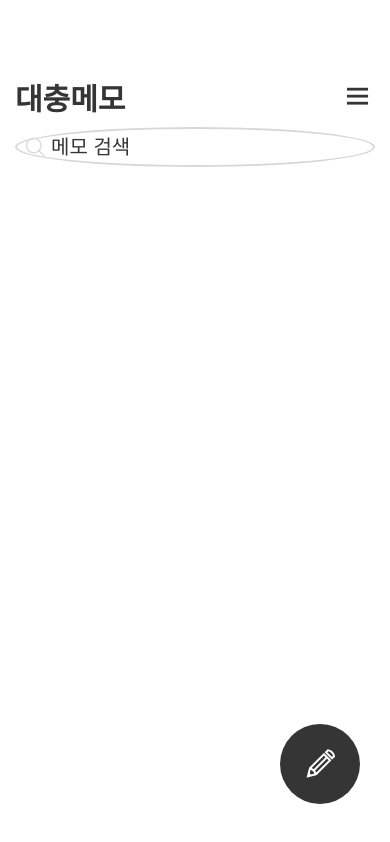
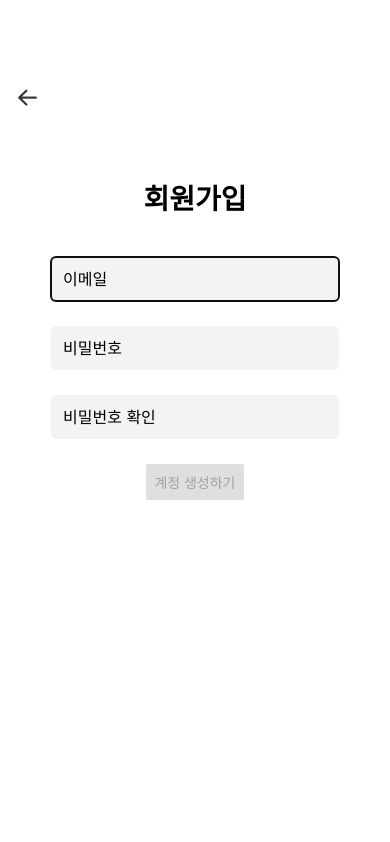
Before and after one commit to she0108/DaechoongMemo, a React Native app: screen /SignupScreen in a window 390 px wide. Before the commit this address had no page. Built offline with nearby package versions, Linux system fonts and the light colour scheme.

Commit message:
:sparkles: Firebase Auth 회원가입/로그인/로그아웃 기능 구현

```diff
--- a/App.js
+++ b/App.js
@@ -9,6 +9,8 @@ import PINScreen1 from './screens/PINScreens/PINScreen1';
 import PINScreen2 from './screens/PINScreens/PINScreen2';
 import PINScreen3 from './screens/PINScreens/PINScreen3';
 import PINScreen4 from './screens/PINScreens/PINScreen4';
+import LoginScreen from './screens/LoginScreen';
+import SignupScreen from './screens/SignupScreen';
 
 const Stack = createNativeStackNavigator();
 
@@ -26,6 +28,8 @@ export default function App() {
         <Stack.Screen name="PINScreen2" component={PINScreen2} />
         <Stack.Screen name="PINScreen3" component={PINScreen3} />
         <Stack.Screen name="PINScreen4" component={PINScreen4} />
+        <Stack.Screen name="LoginScreen" component={LoginScreen} />
+        <Stack.Screen name="SignupScreen" component={SignupScreen} />
       </Stack.Navigator>
     </NavigationContainer>
   );
--- a/color.js
+++ b/color.js
@@ -1,10 +1,10 @@
 export const color = {
     white: '#FFFFFF',
-    lightgrey: '#F1F1F1',
+    lightgrey: '#F2F3F4',
     grey: '#D7D7D7',
     darkgrey: '#8D8D8D',
     black: '#353535',
     red: '#EF5F5F',
-    blue: '#5F8FEF',
+    blue: '#007AFF',
     none: 'rgba(0, 0, 0, 0)'
 }
--- /dev/null
+++ b/components/Login/MainTextButton.js
@@ -0,0 +1,23 @@
+import styled from 'styled-components/native';
+import { color } from '../../color';
+
+const MainTextButton = ({text, onPress}) => {
+
+    return (
+        <Container onPress={onPress}>
+            <InnerText>{text}</InnerText>
+        </Container>
+    )
+}
+
+export default MainTextButton;
+
+//styled
+const Container = styled.TouchableOpacity`
+    margin: 10px;
+`;
+
+const InnerText = styled.Text`
+    font-size: 20px;
+    color: ${color.blue};
+`;
--- /dev/null
+++ b/components/Login/SubTextButton.js
@@ -0,0 +1,24 @@
+import styled from 'styled-components/native';
+import { color } from '../../color';
+
+const SubTextButton = ({text, onPress}) => {
+
+    return (
+        <Container onPress={onPress}>
+            <InnerText>{text}</InnerText>
+        </Container>
+    )
+}
+
+export default SubTextButton;
+
+//styled
+const Container = styled.TouchableOpacity`
+    margin: 20px;
+`;
+
+const InnerText = styled.Text`
+    font-size: 18px;
+    color: ${color.darkgrey};
+    text-align: center;
+`;
--- a/components/MemoContainer.js
+++ b/components/MemoContainer.js
@@ -74,7 +74,7 @@ const MemoContainer = ({ k, memoList, setMemoList }) => {
 
 const Container = styled.TouchableOpacity`
   background-color: ${color.lightgrey};
-  border-radius: 7px;
+  border-radius: 7%;
   margin-bottom: 10px;
   padding: 12px;
 `;
--- a/components/MenuLine.js
+++ b/components/MenuLine.js
@@ -10,7 +10,7 @@ import { color } from '../color';
 const MenuLine = ({ icon, text }) => {
   const navigation = useNavigation();
   const nav = {
-    계정: () => console.log('메뉴 - 계정'),
+    계정: () => navigation.navigate('AccountScreen'),
     백업: () => console.log('메뉴 - 백업'),
     비밀번호: async () => {
       const PIN = await AsyncStorage.getItem('@PIN');
--- a/firebaseConfig.js
+++ b/firebaseConfig.js
@@ -22,5 +22,7 @@ const firebaseConfig = {
 // Initialize Firebase
 const app = initializeApp(firebaseConfig);
 const auth = getAuth(app);
+const database = getDatabase(app);
 const analytics = getAnalytics(app);
-const database = getDatabase(app);
+
+export { auth, database, analytics };
--- /dev/null
+++ b/screens/LoginScreen.js
@@ -0,0 +1,117 @@
+import styled from 'styled-components/native';
+import { AntDesign } from '@expo/vector-icons';
+import { color } from '../color';
+import { useState } from 'react';
+import { auth } from '../firebaseConfig';
+import { signInWithEmailAndPassword } from "firebase/auth";
+import MainTextButton from '../components/Login/MainTextButton';
+import SubTextButton from '../components/Login/SubTextButton';
+
+
+const LoginScreen = ({navigation}) => {
+  const [email, setEmail] = useState("");
+  const [password, setPassword] = useState("");
+
+  const onChangeEmail = (event) => setEmail(event);
+  const onChangePassword = (event) => setPassword(event);
+
+    const login = () => {
+      signInWithEmailAndPassword(auth, email, password)
+      .then((userCredential) => {
+        // Signed in
+        const user = userCredential.user;
+        // ...
+      })
+      .then(() => {
+        // 메뉴로 돌아가기
+        navigation.pop();
+      })
+      .catch((error) => {
+        const errorCode = error.code;
+        const errorMessage = error.message;
+      });
+    }
+
+    return (
+        <Container>
+            <HeaderBar>
+                <BackButton onPress={() => navigation.pop()}>
+                    <BackIcon name="arrowleft"/>
+                </BackButton>
+            </HeaderBar>
+            <HeaderText>로그인</HeaderText>
+            <LoginInput
+              autoFocus={true}
+              autoComplete="email"
+              autoCapitalize="none"
+              keyboardType="email-address"
+              returnKeyType="done"
+              placeholder="이메일"
+              value={email}
+              onChangeText={onChangeEmail}/>
+            <LoginInput
+              secureTextEntry={true}
+              autoCapitalize="none"
+              returnKeyType="done"
+              placeholder="비밀번호"
+              value={password}
+              onChangeText={onChangePassword}/>
+            <MainTextButton text="로그인" onPress={login}/>
+            <SubButtonContainer>
+              <SubTextButton text="회원가입하기" onPress={() => navigation.navigate("SignupScreen")} />
+              <SubTextButton text="비밀번호 찾기" onPress={() => console.log("비밀번호 찾기")} />
+            </SubButtonContainer>
+        </Container>
+    )
+}
+
+const Container = styled.View`
+  height: 100%;
+  padding-top: 47px;
+  padding-bottom: 34px;
+  padding-horizontal: 15px;
+  background-color: ${color.white};
+  align-items: center;
+`;
+
+const HeaderBar = styled.View`
+  width: 100%;
+  height: 40px;
+  margin-top: 30px;
+  margin-bottom: 30px;
+  flexDirection: row;
+  justify-content: flex-start;
+  align-items: center;
+`;
+
+const BackButton = styled.TouchableOpacity``;
+
+const BackIcon = styled(AntDesign)`
+  font-size: 25px;
+  color: ${color.black};
+`;
+
+const HeaderText = styled.Text`
+  font-size: 28px;
+  font-weight: 700;
+  margin-top: 30px;
+  margin-bottom: 40px;
+`;
+
+const LoginInput = styled.TextInput`
+  font-size: 16px;
+  width: 80%;
+  border-radius: 5px;
+  background-color: ${color.lightgrey};
+  padding: 12px;
+  margin-bottom: 25px;
+`;
+
+const SubButtonContainer = styled.View`
+  width: 100%;
+  display: flex;
+  flex-direction: row;
+  justify-content: center;
+`;
+
+export default LoginScreen;
--- a/screens/MainScreen.js
+++ b/screens/MainScreen.js
@@ -154,7 +154,7 @@ const Header = styled.View`
 
 const HeaderText = styled.Text`
   font-size: 30px;
-  font-weight: 600;
+  font-weight: 900;
   color: ${color.black};
 `;
 
--- a/screens/MenuScreen.js
+++ b/screens/MenuScreen.js
@@ -1,20 +1,47 @@
-import { StatusBar } from 'react-native';
+import { StatusBar, Alert, TouchableOpacity } from 'react-native';
+import { useState, useEffect } from 'react';
+import { useIsFocused } from '@react-navigation/native';
 import styled from 'styled-components/native';
 import { AntDesign } from '@expo/vector-icons';
 import { color } from '../color';
+import { auth } from '../firebaseConfig';
+import { signOut, onAuthStateChanged } from "firebase/auth";
 
 
 const MenuScreen = ({ navigation }) => {
-  //메뉴 - 계정, 테마(default/light/dark), 폰트, 언어, 백업, locked 비밀번호 설정, 날짜 표기
+  const [loggedIn, setLoggedIn] = useState(false);
+  const [email, setEmail] = useState("-");
 
-  //계정
-  //  이메일 | - 로그인하기 / she1018@yonsei.ac.kr 로그아웃
-  //  백업 | 마지막 백업 2023/06/21
+  onAuthStateChanged(auth, (user) => {
+    if (user) {
+      setLoggedIn(true);
+      setEmail(user.email);
+    } else {
+      setLoggedIn(false);
+      setEmail("-");
+    }
+  });
 
-  //화면
-  //  테마 | default/light/dark
-  //  글꼴 |
-  //  시간 표기방식 | 날짜/날짜+시간, 0000/00/00, 0000년00월00일
+
+  const handleLogin = () => navigation.navigate("LoginScreen");
+
+  const handleLogout = () => {
+    Alert.alert('로그아웃', undefined, [
+      {
+        text: '확인',
+        style: 'destructive',
+        onPress: async () => {
+          try {
+            await signOut(auth);
+          } catch (e) {
+            console.error(e);
+          }
+        },
+      },
+      { text: '취소' },
+    ]);
+  }
+
 
   return (
     <Container>
@@ -26,35 +53,51 @@ const MenuScreen = ({ navigation }) => {
       </HeaderBar>
       <MenuSection>
         <MenuName>계정</MenuName>
+        <MenuBox>
         <MenuLine>
-          <MenuTextFirst>이메일</MenuTextFirst>
-          <MenuTextNext>-</MenuTextNext>
-          <MenuTextLast c={color.blue}>로그인</MenuTextLast>
+          <MenuTextMain>이메일</MenuTextMain>
+          <MenuTextSub c={color.darkgrey}>{email}</MenuTextSub>
+          <MenuTextTouchable onPress={loggedIn ? handleLogout : handleLogin}>
+            <MenuTextSub c={loggedIn ? color.red : color.blue}>{loggedIn ? "로그아웃" : "로그인"}</MenuTextSub>
+          </MenuTextTouchable>
         </MenuLine>
         <MenuLine>
-          <MenuTextFirst>이메일</MenuTextFirst>
-          <MenuTextNext>she1018@yonsei.ac.kr</MenuTextNext>
-          <MenuTextLast c={color.red}>로그아웃</MenuTextLast>
+          <MenuTextMain>이메일 변경</MenuTextMain>
+          <MenuTextTouchable>
+            <MenuTextSub c={color.darkgrey}>{">"}</MenuTextSub>
+          </MenuTextTouchable>
         </MenuLine>
         <MenuLine>
-          <MenuTextFirst>백업</MenuTextFirst>
-          <MenuTextLast c={color.darkgrey}>↔ 2023/06/22 19:12</MenuTextLast>
+          <MenuTextMain>비밀번호 재설정</MenuTextMain>
+          <MenuTextTouchable>
+            <MenuTextSub c={color.darkgrey}>{">"}</MenuTextSub>
+          </MenuTextTouchable>
         </MenuLine>
+        <MenuLine>
+          <MenuTextMain>백업</MenuTextMain>
+          <MenuTextTouchable>
+            <MenuTextSub c={color.darkgrey}>↔ 2023/06/22 19:12</MenuTextSub>
+          </MenuTextTouchable>
+        </MenuLine>
+        </MenuBox>
       </MenuSection>
+
       <MenuSection>
         <MenuName>화면</MenuName>
+        <MenuBox>
         <MenuLine>
-          <MenuTextFirst>테마</MenuTextFirst>
-          <MenuTextLast c={color.darkgrey}>밝게</MenuTextLast>
+          <MenuTextMain>테마</MenuTextMain>
+          <MenuTextSub c={color.darkgrey}>밝게</MenuTextSub>
         </MenuLine>
         <MenuLine>
-          <MenuTextFirst>글꼴</MenuTextFirst>
-          <MenuTextLast c={color.darkgrey}>기본</MenuTextLast>
+          <MenuTextMain>글꼴</MenuTextMain>
+          <MenuTextSub c={color.darkgrey}>기본</MenuTextSub>
         </MenuLine>
         <MenuLine>
-          <MenuTextFirst>날짜 표기방식</MenuTextFirst>
-          <MenuTextLast c={color.darkgrey}>2023/06/22</MenuTextLast>
+          <MenuTextMain>날짜 표기방식</MenuTextMain>
+          <MenuTextSub c={color.darkgrey}>2023/06/22</MenuTextSub>
         </MenuLine>
+        </MenuBox>
       </MenuSection>
     </Container>
   );
@@ -86,14 +129,20 @@ const BackIcon = styled(AntDesign)`
 
 const MenuSection = styled.View`
   padding: 5px;
-  margin-bottom: 20px;
+  margin-bottom: 25px;
 `;
 
 const MenuName = styled.Text`
   font-size: 28px;
   font-weight: 900;
   color: ${color.black};
-  margin-bottom: 10px;
+  margin-bottom: 15px;
+`;
+
+const MenuBox = styled.View`
+  background-color: ${color.lightgrey};
+  border-radius: 7%;
+  padding: 10px;
 `;
 
 const MenuLine = styled.View`
@@ -103,23 +152,21 @@ const MenuLine = styled.View`
   align-items: center;
 `;
 
-const MenuTextFirst = styled.Text`
+const MenuTextMain = styled.Text`
   font-size: 18px;
   font-weight: 500;
   margin-right: 10px;
 `;
 
-const MenuTextNext = styled.Text`
+const MenuTextSub = styled.Text`
   font-size: 18px;
-  color: ${color.darkgrey};
+  color: ${props => props.c};
 `;
 
-const MenuTextLast = styled.Text`
-  font-size: 18px;
-  color: ${props => props.c};
+const MenuTextTouchable = styled.TouchableOpacity`
   position: absolute;
   right: 5px;
-`;
+`
 
 const Line = styled.View`
   border-top-width: 1px;
--- /dev/null
+++ b/screens/SignupScreen.js
@@ -0,0 +1,157 @@
+import styled from 'styled-components/native';
+import { AntDesign } from '@expo/vector-icons';
+import { color } from '../color';
+import { Alert, TouchableOpacity } from 'react-native';
+import { useState } from 'react';
+import { auth } from '../firebaseConfig';
+import { createUserWithEmailAndPassword } from "firebase/auth";
+
+
+const SignupScreen = ({navigation}) => {
+    const [email, setEmail] = useState("");
+    const [password, setPassword] = useState("");
+    const [password2, setPassword2] = useState('');
+    const [error, setError] = useState();
+
+    const onChangeEmail = (event) => setEmail(event);
+    const onChangePassword = (event) => setPassword(event);
+    const onChangePassword2 = (event) => setPassword2(event);
+
+    const signup = () => {
+      confirmPassword();
+    }
+
+    const confirmPassword = () => {
+        if (password === password2) {
+            createAccount();
+        } else {
+            setPassword2("");
+            Alert.alert("비밀번호가 일치하지 않습니다", undefined, [
+                {text: '확인'}
+              ]);
+        }
+    }
+
+    const createAccount = () => {
+        createUserWithEmailAndPassword(auth, email, password)
+        .then(() => {
+          Alert.alert("회원가입 완료", undefined, [
+            {text: '확인',
+            onPress: navigation.pop()}
+          ]);
+        })
+        .catch((error) => {
+          const errorCode = error.code;
+          const errorMessage = error.message;
+          console.log(error);
+          alertErrorMessage(errorCode);
+          // ..
+        });
+    }
+
+    const alertErrorMessage = (errorCode) => {
+      let errorMessage = "";
+      let subMessage = "";
+      switch(errorCode) {
+        case 'auth/invalid-email':
+          errorMessage = "유효하지 않은 이메일입니다";
+          break;
+        case 'auth/weak-password':
+          errorMessage = "보안에 취약한 비밀번호입니다";
+          break;
+        default:
+          errorMessage = errorCode;
+      }
+      Alert.alert(errorMessage, subMessage, [
+        {text: '확인'}
+      ]);
+    }
+
+
+    return (
+        <Container>
+            <HeaderBar>
+                <BackButton onPress={() => navigation.pop()}>
+                    <BackIcon name="arrowleft"/>
+                </BackButton>
+            </HeaderBar>
+            <HeaderText>회원가입</HeaderText>
+            <LoginInput
+              autoFocus={true}
+              autoComplete="email"
+              autoCapitalize="none"
+              keyboardType="email-address"
+              returnKeyType="done"
+              placeholder="이메일"
+              value={email}
+              onChangeText={onChangeEmail}/>
+            <LoginInput
+              secureTextEntry={true}
+              autoCapitalize="none"
+              returnKeyType="done"
+              placeholder="비밀번호"
+              value={password}
+              onChangeText={onChangePassword}/>
+            <LoginInput
+              secureTextEntry={true}
+              autoCapitalize="none"
+              returnKeyType="done"
+              placeholder="비밀번호 확인"
+              value={password2}
+              onChangeText={onChangePassword2}/>
+            <SignupButton
+              title="계정 생성하기"
+              onPress={signup}
+              disabled={!email || !password || !password2}/>
+        </Container>
+    )
+}
+
+const Container = styled.View`
+  height: 100%;
+  padding-top: 47px;
+  padding-bottom: 34px;
+  padding-horizontal: 15px;
+  background-color: ${color.white};
+  align-items: center;
+`;
+
+const HeaderBar = styled.View`
+  width: 100%;
+  height: 40px;
+  margin-top: 30px;
+  margin-bottom: 30px;
+  flexDirection: row;
+  justify-content: flex-start;
+  align-items: center;
+`;
+
+const BackButton = styled.TouchableOpacity``;
+
+const BackIcon = styled(AntDesign)`
+  font-size: 25px;
+  color: ${color.black};
+`;
+
+const HeaderText = styled.Text`
+  font-size: 28px;
+  font-weight: 700;
+  margin-top: 30px;
+  margin-bottom: 40px;
+`;
+
+const LoginInput = styled.TextInput`
+  font-size: 16px;
+  width: 80%;
+  border-radius: 5px;
+  background-color: ${color.lightgrey};
+  padding: 12px;
+  margin-bottom: 25px;
+`;
+
+const SignupButton = styled.Button`
+    width: 80%;
+    border-radius: 7%;
+`
+
+export default SignupScreen;
```
